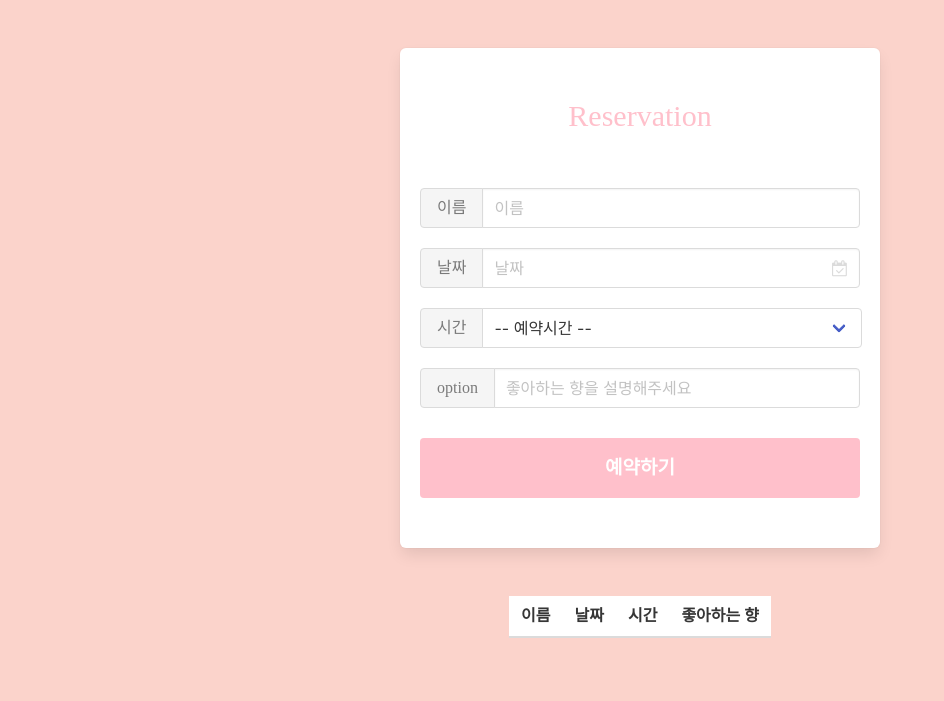
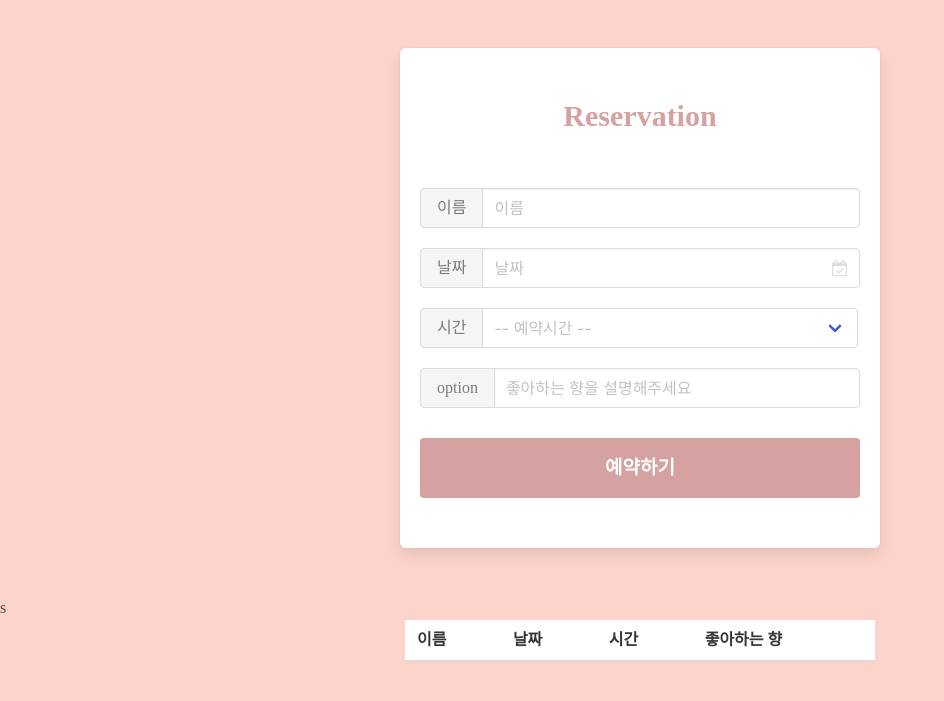
Before and after one commit to 99-8-3-Ranunculus/ranunculus, a Flask app: template templates/reservation.html in a window 1280 px wide. Shown: the part 56-757 px from the top of the page, without its empty margins (0-944 px from the left). Run offline with Flask 2, Linux system fonts and the light colour scheme; the template is opened without the code that fills it, so the values that code supplies are empty; some libraries are stand-ins or nearby versions; some web fonts are replaced.

Commit message:
CSS 수정 완료 #3

```diff
--- a/templates/reservation.html
+++ b/templates/reservation.html
@@ -5,6 +5,10 @@
 
 
         <style>
+            .section2 {
+                margin-bottom: 200px;
+            }
+
             .field-body .field .field {
                 margin: 10px 0 10px 0;
             }
@@ -17,6 +21,8 @@
                 text-align: center;
                 font-size: 30px;
                 margin: 25px 0px 40px 0px;
+                color: #d5a2a1;
+                font-weight: bold;
             }
 
             .level.is-mobile .level-item:not(.is-narrow) {
@@ -24,6 +30,7 @@
                 margin-top: 20px;
                 font-weight: bold;
                 font-size: 19px;
+                background-color: #d5a2a1;
             }
 
             .button {
@@ -43,8 +50,6 @@
         </style>
 
         <script>
-
-
             $(document).ready(function () {
                 show_order();
             });
@@ -107,10 +112,7 @@
                     minDate: 0
                 });
             });
-
-
         </script>
-
 
         <section class="section">
             <div class="container">
@@ -146,7 +148,8 @@
                                             </p>
                                             <div class="control has-icons-right" style="width:100%">
                                                 <input class="input" id="date" type="text" placeholder="날짜">
-                                                <span class="icon is-small is-right"><i class="fa fa-calendar-check-o" aria-hidden="true"></i></span>
+                                                <span class="icon is-small is-right"><i class="fa fa-calendar-check-o"
+                                                                                        aria-hidden="true"></i></span>
                                             </div>
                                         </div>
                                     </div>
@@ -164,7 +167,7 @@
                                             </p>
                                             <div class="control is-expanded">
                                                 <div class="select" id="time" type="text" placeholder="이름">
-                                                    <select style="width: 380px; border-radius: 0 4px 4px 0">
+                                                    <select style="width: 376px; border-radius: 0 4px 4px 0; color:#c2c2c2";>
                                                         <option selected>-- 예약시간 --</option>
                                                         <option value="10-12">10:00-12:00</option>
                                                         <option value="12-14">12:00-14:00</option>
@@ -213,8 +216,8 @@
             </div>
         </section>
 
-        <section style="margin-bottom: 100px">
-            <table class="table" style="max-width: 480px; margin:auto">
+        <section class="section2">
+            <table class="table" style="width: 470px; margin:auto">
                 <thead>
                 <tr>
                     <th scope="col">이름</th>
@@ -222,7 +225,7 @@
                     <th scope="col">시간</th>
                     <th scope="col">좋아하는 향</th>
                 </tr>
-                </thead>
+                </thead>s
                 <tbody id="order-box">
                 </tbody>
             </table>
```
